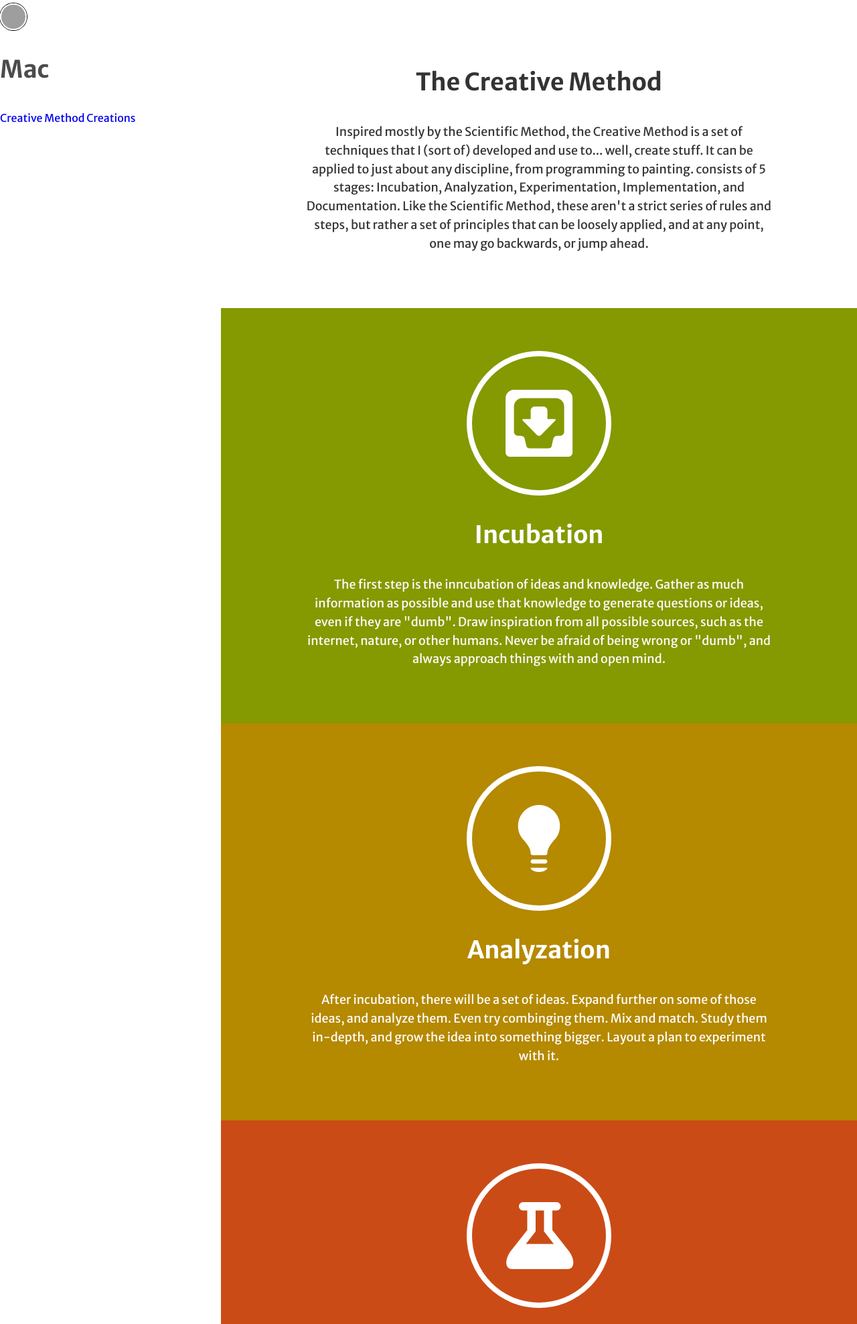
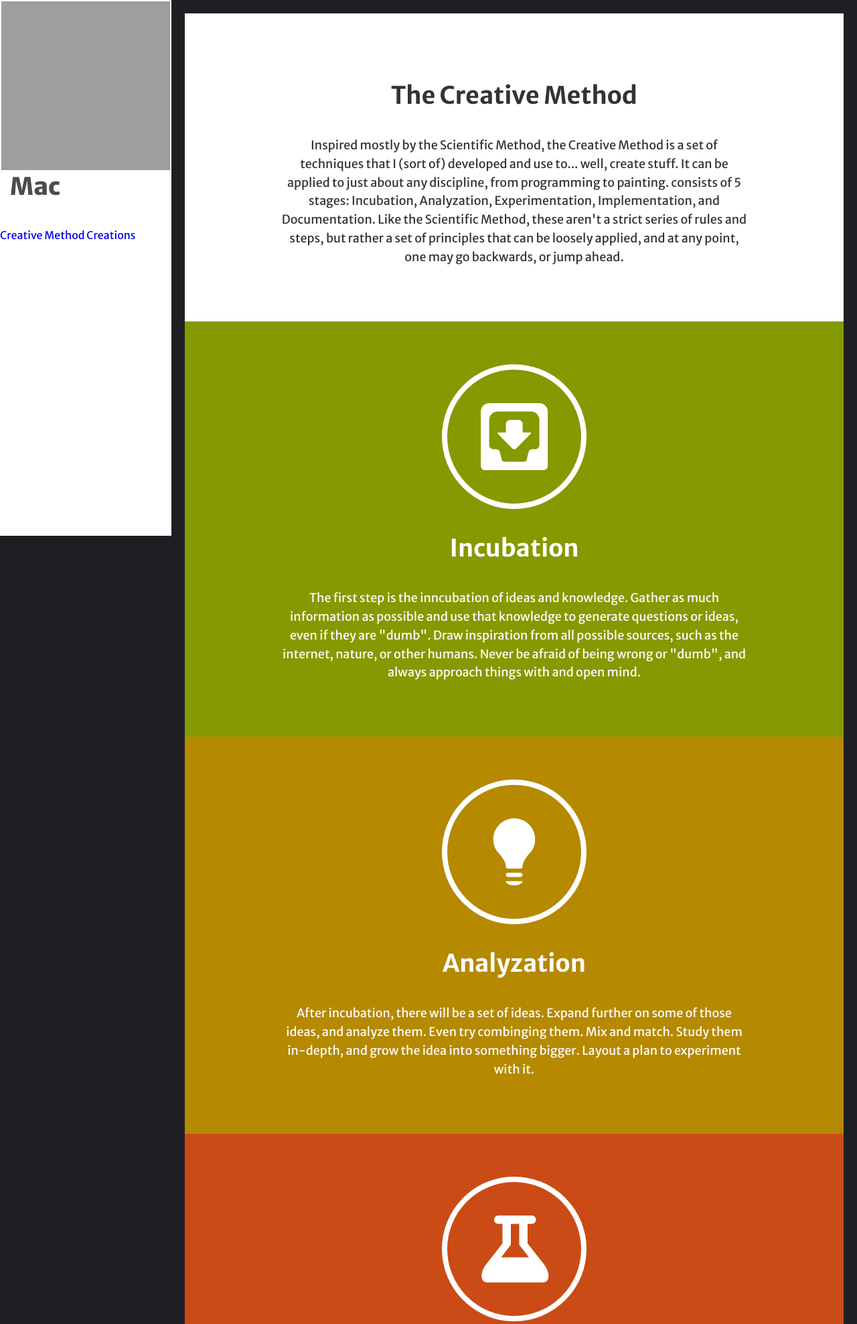
Before and after one commit to macrman/binarymac, a Django app: page /creative_method/ in a window 1280 px wide. Shown: the top 1977 px of the page at 67% size. Run offline with Django 3.2, Linux system fonts and the light colour scheme; style sheets or scripts are compiled from the project's sources; some libraries are stand-ins or nearby versions; grey boxes are pictures that could not be loaded.

Commit message:
2 sections use fluid width

```diff
--- a/binarymac/static/css/style.less
+++ b/binarymac/static/css/style.less
@@ -15,10 +15,12 @@ textarea {
     box-sizing: border-box;
 }
 
+
 body {
     font-family: 'Merriweather Sans', sans-serif;
     font-size: 18px;
     line-height: 1.55;
+    background: @darkgrey;
 }
 
 /*
@@ -101,6 +103,7 @@ a {
 @red: #DC322F;
 @magenta: #D33682;
 @violet: #6C71C4;
+@darkgrey: #1F1F23;
 
 .centered () {
     margin-right: auto;
@@ -113,7 +116,7 @@ a {
     display: block;
     float: left;
     width: ((@width*100px) - (@margin*2px));
-    height: (@height*100px);
+    height: ((@height*100px) - (@margin*2px));
     margin: @margin;
 }
 
@@ -135,10 +138,11 @@ a {
 /* Menu */
 
 .menu_wrap {
+    background: #fff;
     font-size: 16px;
     position: fixed;
     left: 0px;
-    right: 950px;
+    width: 20%;
     height: 100%;
 }
 
@@ -150,19 +154,20 @@ a {
 }
 
 .profile_pic {
-    width: 40px;
-    height: 40px;
+    width: 100%;
+    height: 100%;
     display: block;
-    border-radius: 100%;
+    margin: 0 auto;
     border: 2px solid #fff;
-    margin-top: 5px;
-    box-shadow: 0px 0px 0px 1px #000;
 }
 
 .name {
 }
 
 .nick {
+    margin-top: 0px;
+    padding: 0px 15px;
+    font-weight: 800;
 }
 
 .menu_nav {
@@ -175,29 +180,23 @@ a {
     text-transform: capitalize;
 }
 
-.active {
-}
-
 .content_wrap {
-    width: 950px;
+    width: 80%;
     float: right;
 }
 
 .content {
-    background: #F7F2F0;
-    background: #1F1F23;
+    padding: 20px;
 }
 
 .post_list {
     .centered ();
-    margin-top: 2px;
-    margin-bottom: 2px;
+    width: 900px;
 }
 
 .post_wrap {
     color: #333;
     width: 280px;
-    height: 400px;
     color: #333;
     position: relative;
     .grid (3; 3; 5px);
--- a/binarymac/templates/idea_list.html
+++ b/binarymac/templates/idea_list.html
@@ -13,7 +13,7 @@
 {% endblock %}
 
 {% block main %}
-    <div class="post_list">
+    <div class="post_list cl">
         {% for post in post_list %}
             <a class="post_wrap"
                 href="{% url 'idea_detail' pk=post.pk %}"
--- a/binarymac/templates/menu.html
+++ b/binarymac/templates/menu.html
@@ -1,7 +1,7 @@
 <div class="menu_wrap">
     <div class="menu_inner cl">
     <div class='intro clearfix'>
-        <img class="profile_pic" src='http://www.gravatar.com/avatar/957bd3756495d3c4db84c9f5e3d0e891.png'></img>
+        <img class="profile_pic" src='http://lorempixel.com/400/400/people/9/'></img>
         <div class="name">
             <h1 class='nick'>Mac</h1>
         </div>
```
